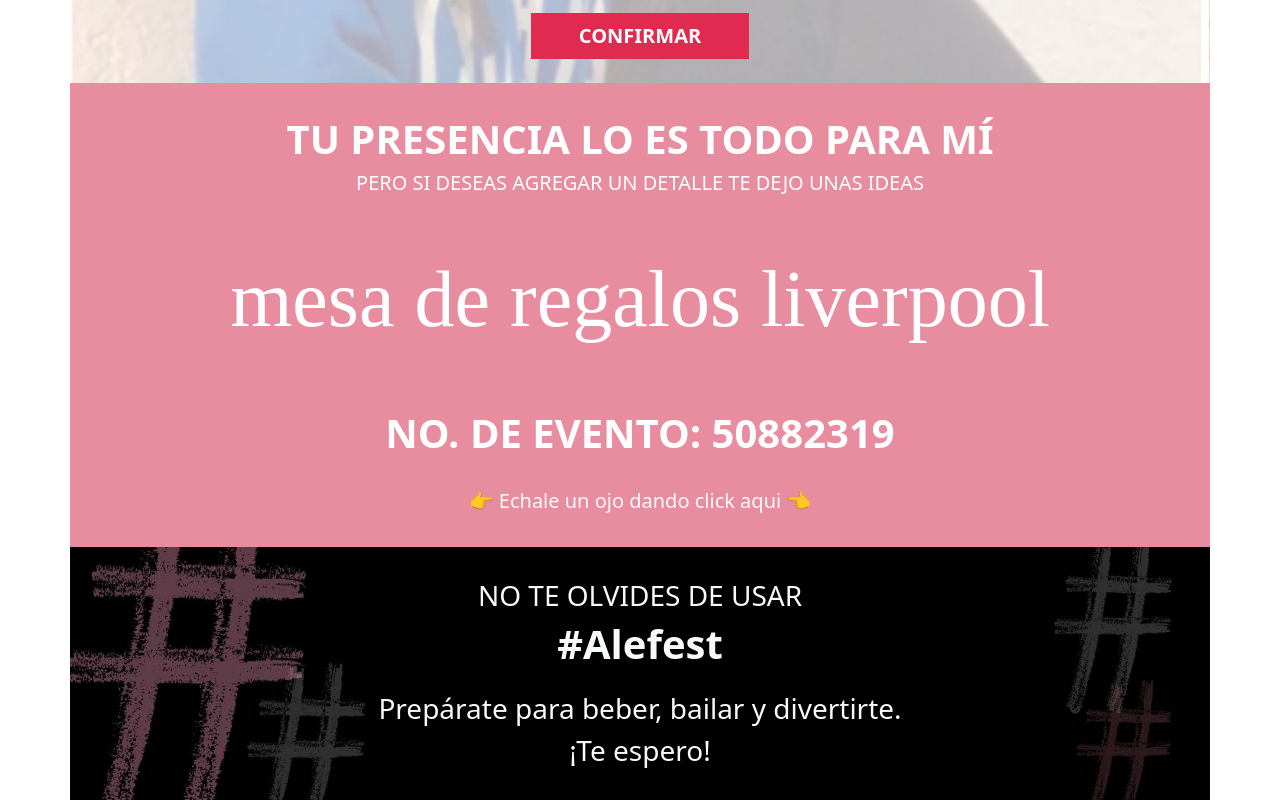
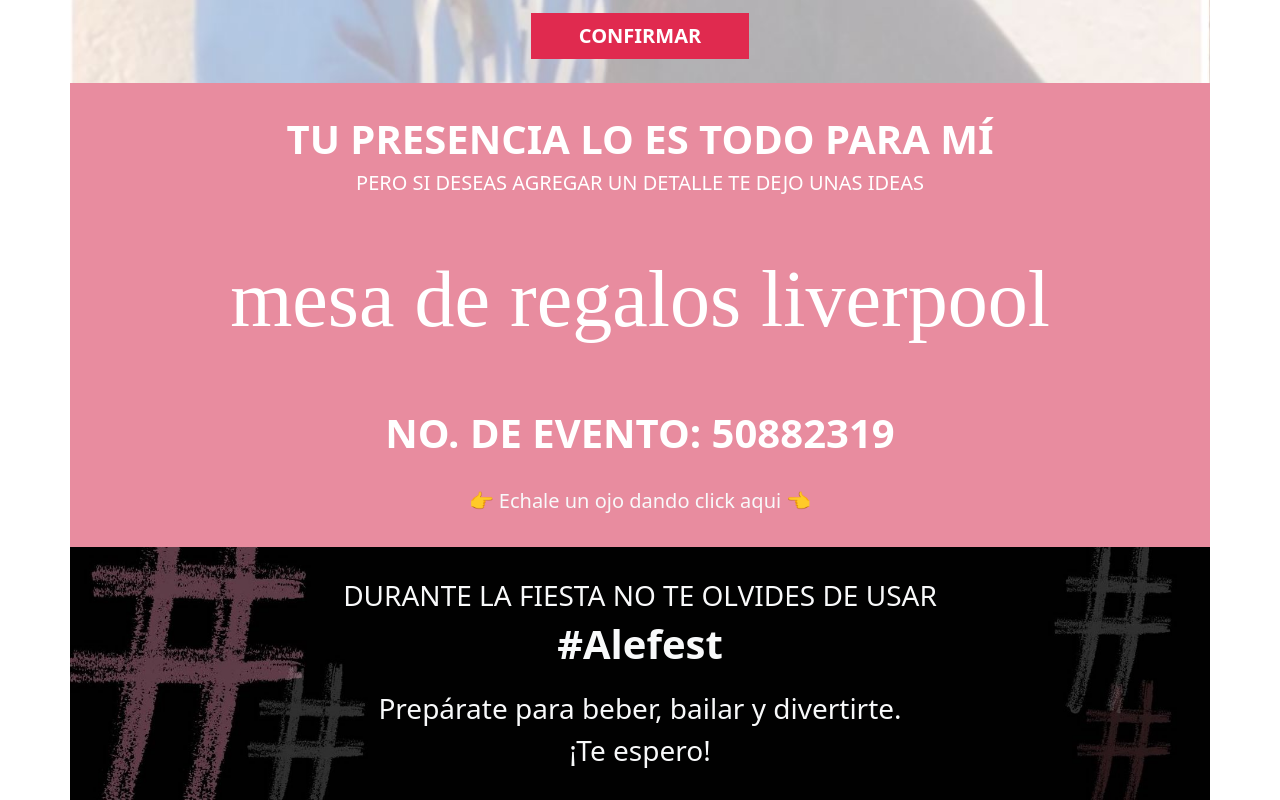
Before and after one commit to FernandoFigueroa14/sweet16, a React (Create React App) app: page / in a window 1280 px wide. Shown: the part 3683-4483 px from the top of the page. Built offline with nearby package versions, Linux system fonts and the light colour scheme; a web font is replaced by a local one.

Commit message:
cambios finales

```diff
--- a/src/Footer.js
+++ b/src/Footer.js
@@ -6,7 +6,7 @@
     <Container className='hashtag'>
       <Row className="d-flex flex-column justify-content-center align-items-center text-center pt-4 text-light">
         <Col className="text-center pt-2">
-            <h4 className="fs-3 fw-lighter">NO TE OLVIDES DE USAR</h4>
+            <h4 className="fs-3 fw-light">DURANTE LA FIESTA NO TE OLVIDES DE USAR</h4>
             <h1 className="fs-1 fw-bold pb-3"> <strong>#Alefest</strong></h1>
         </Col>
         <Col className="text-center pb-4">
```
